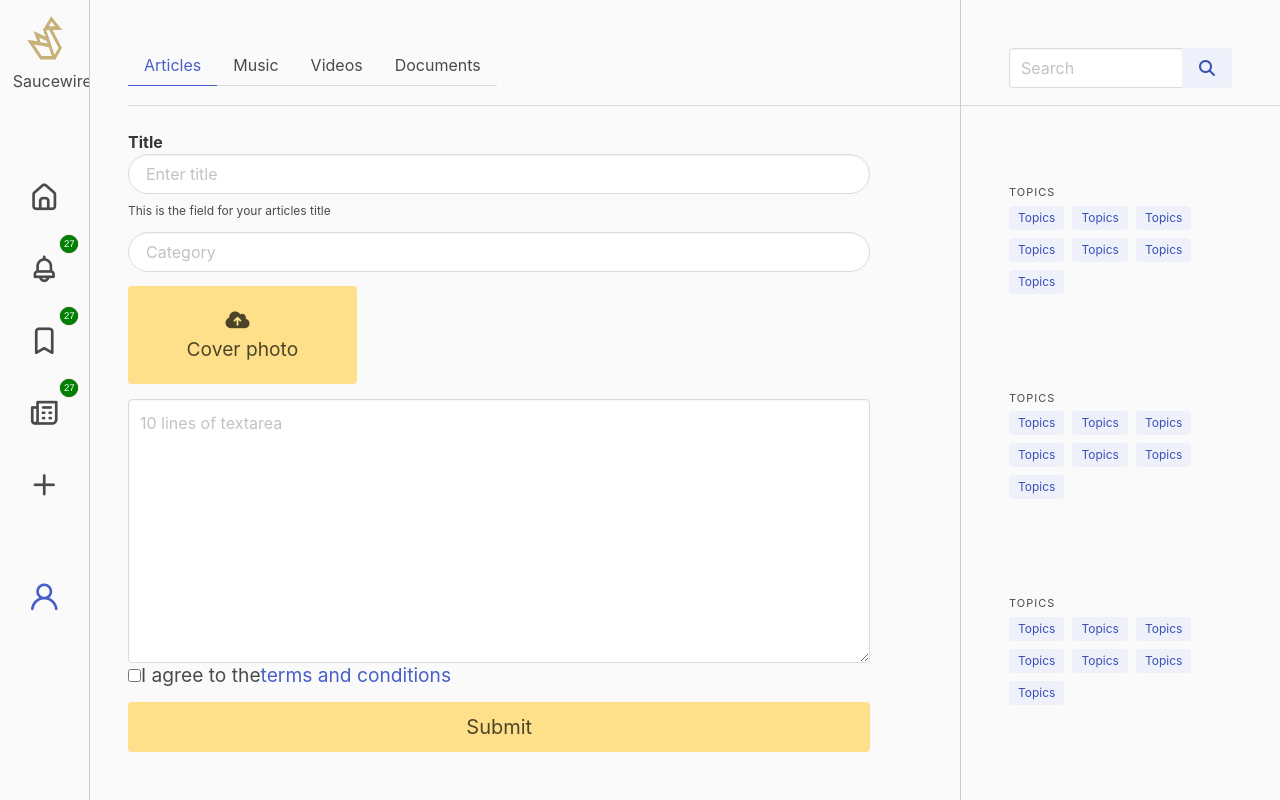
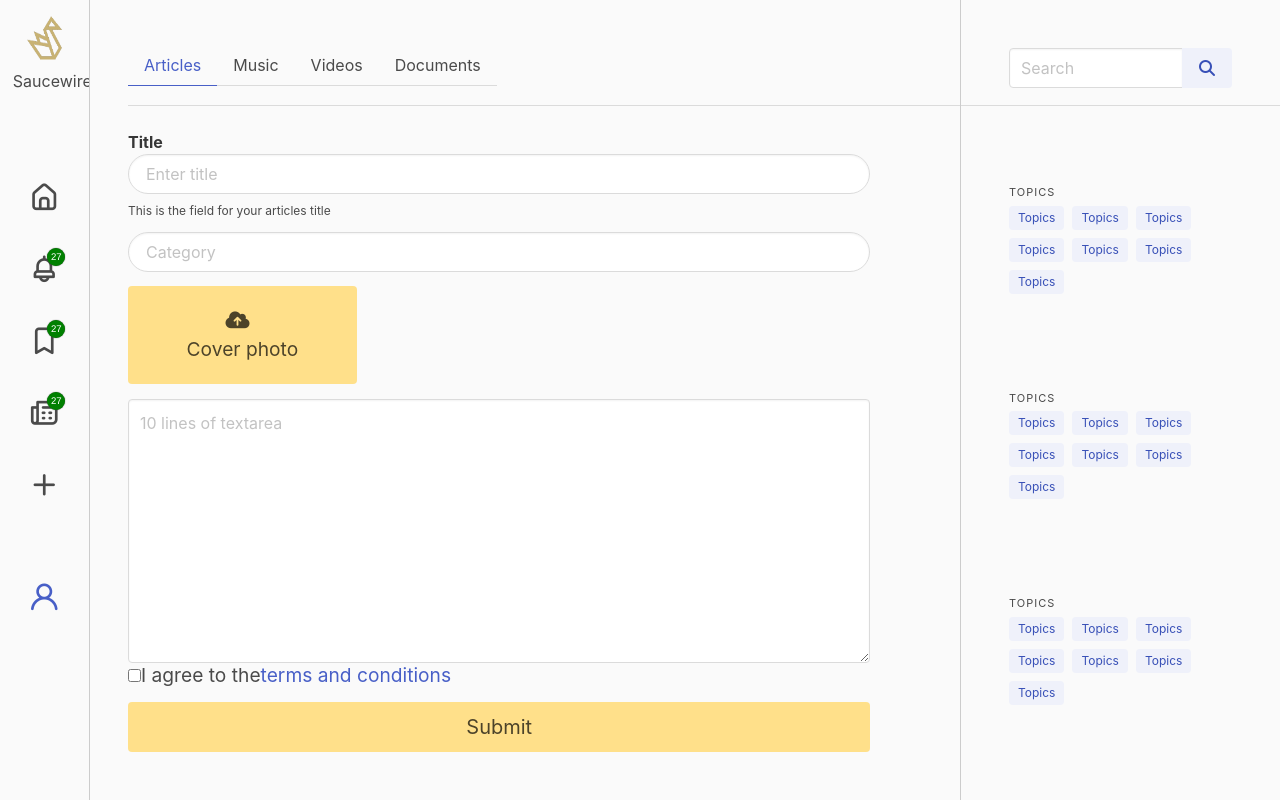
Before and after one commit to ksigei/react_blog, a React (Create React App) app: page /newpost in a window 1280 px wide. Shown: the top 800 px of the page. Built offline with nearby package versions, Linux system fonts and the light colour scheme.

Commit message:
Solve card size issues

```diff
--- a/src/components/sw_style.css
+++ b/src/components/sw_style.css
@@ -285,8 +285,8 @@
     .badge[data-badge]:after {
         content: attr(data-badge);
         position: absolute;
-        top: -10px;
-        right: -10px;
+        top: 3px;
+        right: 3px;
         font-size: .6em;
         background: #008000;
         color: #ffffff;
```
